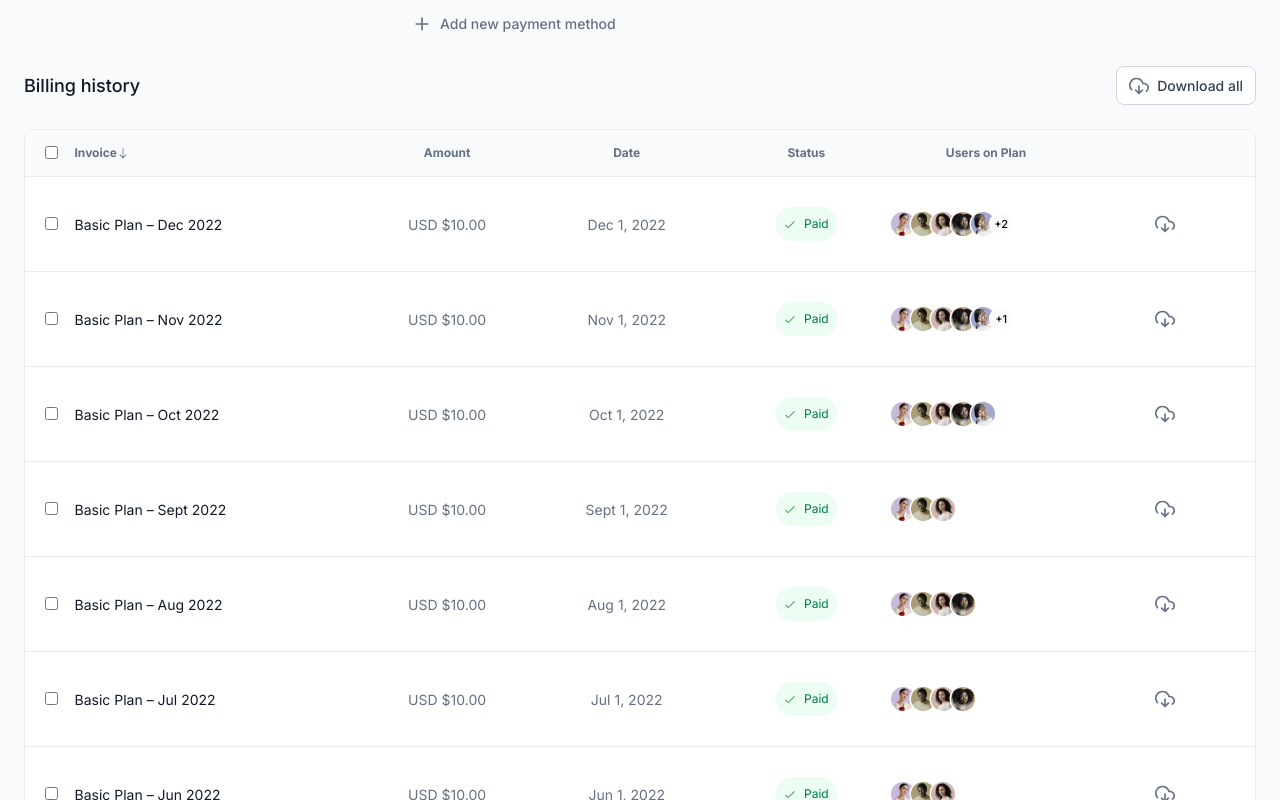
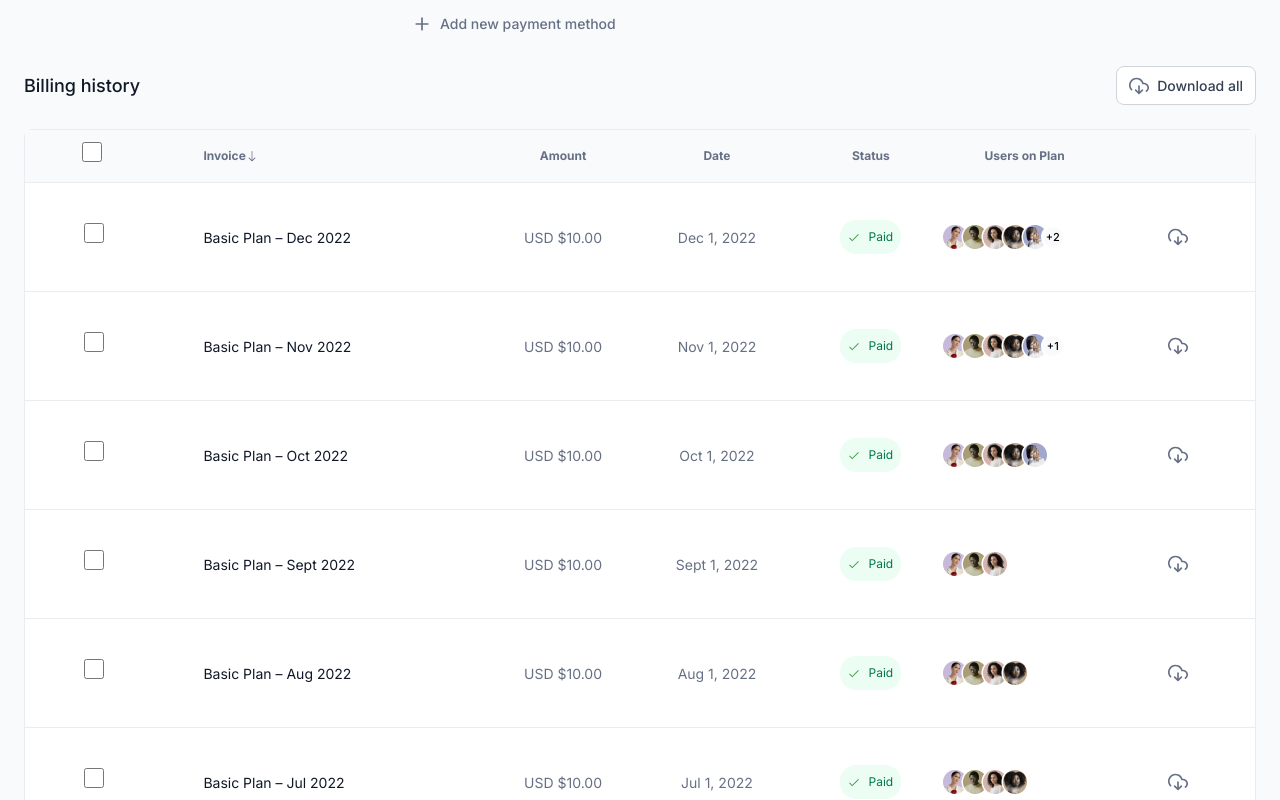
Before and after one commit to Emmathem/vencru-app, a React (Create React App) app: page / in a window 1280 px wide. Shown: the part 820-1620 px from the top of the page. Built offline with nearby package versions, Linux system fonts and the light colour scheme.

Commit message:
table done

```diff
--- a/src/components/base/BaseCheckbox.js
+++ b/src/components/base/BaseCheckbox.js
@@ -1,7 +1,7 @@
 import React from 'react';
 
 const BaseCheckbox = ({ id, name, handleClick, isChecked }) => {
-    return <input id={id} name={name} type="checkbox" onChange={handleClick} checked={isChecked} />;
+    return <input id={id} name={name} className="w-5 h-5" type="checkbox" onChange={handleClick} checked={isChecked} />;
 };
 
 export default BaseCheckbox;
--- a/src/components/dashboard/billings/BillingRecordSection.js
+++ b/src/components/dashboard/billings/BillingRecordSection.js
@@ -1,5 +1,4 @@
-import React, { useState } from 'react';
-// import { Table } from 'antd';
+import React, { useEffect, useState } from 'react';
 import { planRecord } from '../../../data/utils';
 import downloadIcon from '../../../assets/img/icons/downloadIcon.svg';
 import { CurrencySign, formatAmount } from '../../../utils/Helpers';
@@ -10,10 +9,15 @@ import BaseCheckbox from '../../base/BaseCheckbox';
 const BillingRecordSection = () => {
     const [isCheckAll, setIsCheckAll] = useState(false);
     const [isCheck, setIsCheck] = useState([]);
+    const [list, setList] = useState([]);
+
+    useEffect(() => {
+        setList(planRecord);
+    }, [list]);
 
     const handleSelectAll = () => {
         setIsCheckAll(!isCheckAll);
-        setIsCheck(planRecord.map((li) => li.id));
+        setIsCheck(list.map((li) => li.id));
         if (isCheckAll) {
             setIsCheck([]);
         }
@@ -40,8 +44,8 @@ const BillingRecordSection = () => {
                     <table className="w-full table-fixed overflow-x-auto bg-white shadow-md">
                         <thead className="text-[#667085] border border-[#EAECF0] overflow-hidden font-normal text-[12px]">
                             <tr className="bg-[#F9FAFB]">
-                                <th className="py-4 pl-5 pb-[9px] w-[25px]">
-                                    <div className="flex items-center pr-4 mb-2">
+                                <th className="py-3 px-3">
+                                    <div className="flex items-center m-auto w-10 pr-4 mb-2">
                                         <BaseCheckbox
                                             name="selectAll"
                                             id="selectAll"
@@ -64,12 +68,12 @@ const BillingRecordSection = () => {
                             </tr>
                         </thead>
                         <tbody>
-                            {planRecord?.map((item, index) => (
+                            {list?.map((item, index) => (
                                 <React.Fragment key={index}>
                                     <tr className="py-2 border border-[#EAECF0] hover:bg-gray-100">
-                                        <td className="py-6 px-6">
-                                            <div className="px-2 flex justify-center w-[25px]">
-                                                <div className="p-4 pl-3 pb-[9px]">
+                                        <td className="py-6 px-3 w-4">
+                                            <div className="px-2 flex justify-center">
+                                                <div className="py-4 px-2">
                                                     <div className="flex items-center mr-4 mb-2">
                                                         <BaseCheckbox
                                                             key={item.id}
--- a/src/index.css
+++ b/src/index.css
@@ -8,3 +8,7 @@
 .table-check input:checked + div svg {
     @apply block;
 }
+
+* {
+    /*outline: 1px solid red;*/
+}
```
